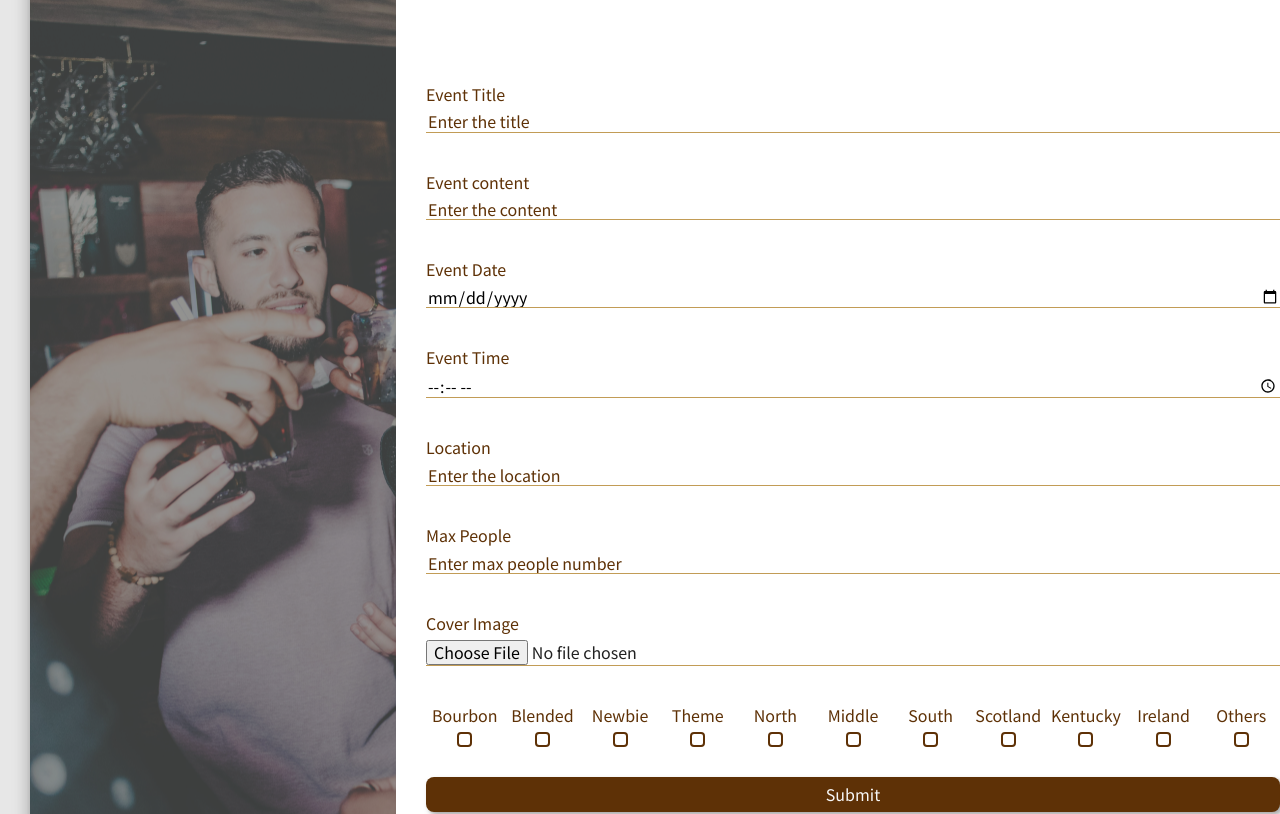
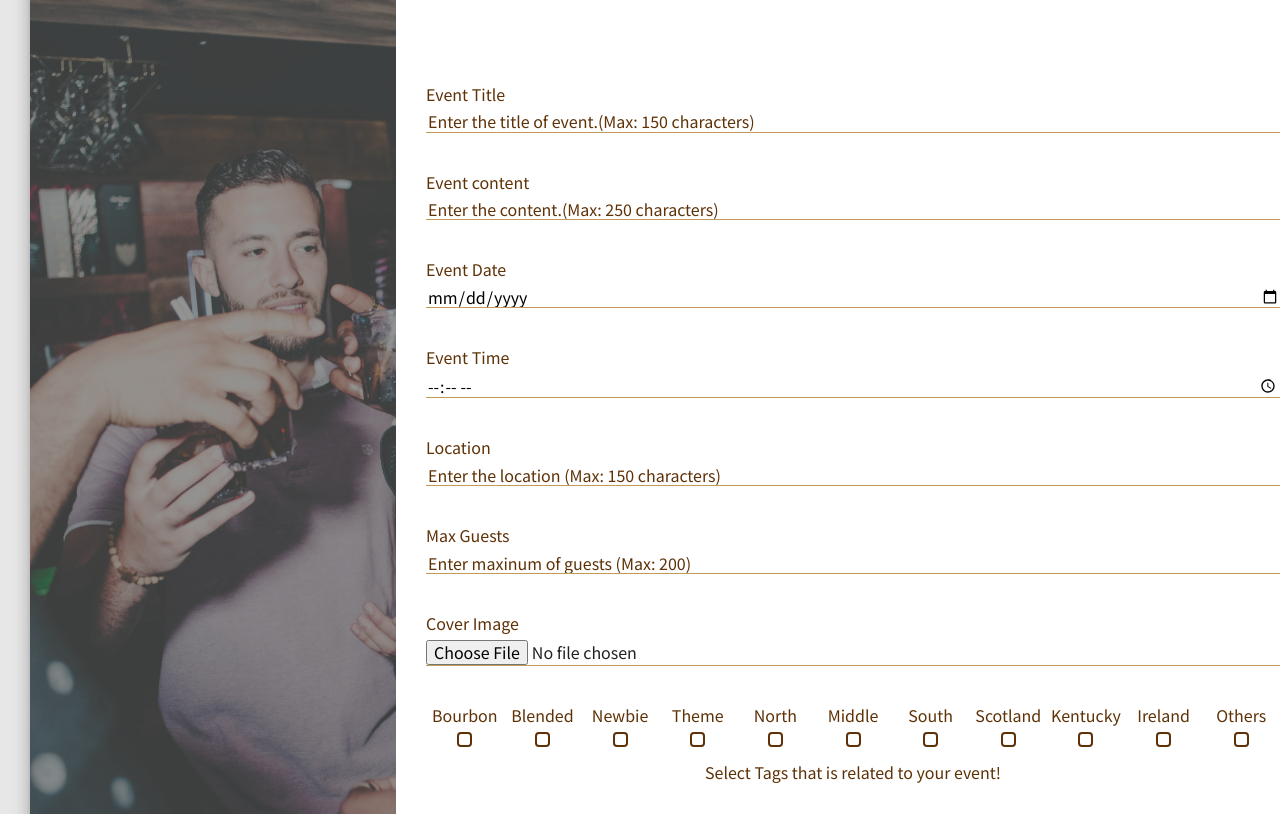
Before and after one commit to Tesiadyn/TasteBud, a React (Vite) app: page /newEvent in a window 1280 px wide. Shown: the part 270-1084 px from the top of the page. Built offline with nearby package versions, Linux system fonts and the light colour scheme; no server answers; sample sign-in values are in the browser's storage; what ldrs would draw is missing.

Commit message:
style(newevent): added character quantity limits with event inputs

```diff
--- a/src/pages/NewEvent/NewEvent.tsx
+++ b/src/pages/NewEvent/NewEvent.tsx
@@ -10,6 +10,7 @@ import {
   TagsDiv,
   Tag,
   BannerSection,
+  HintText,
 } from "./NewEventStyle";
 import { addDoc, collection, updateDoc } from "firebase/firestore";
 import { ref, uploadBytesResumable, getDownloadURL } from "firebase/storage";
@@ -123,18 +124,20 @@ const NewEvent = () => {
             <InputLabel htmlFor="title">Event Title</InputLabel>
             <InputField
               id="title"
-              placeholder="Enter the title"
+              placeholder="Enter the title of event.(Max: 150 characters)"
               type="text"
               onChange={(e) => setTitle(e.target.value)}
               required
+              maxLength={150}
             />
             <InputLabel htmlFor="text">Event content</InputLabel>
             <InputField
               id="text"
-              placeholder="Enter the content"
+              placeholder="Enter the content.(Max: 250 characters)"
               type="text"
               onChange={(e) => setText(e.target.value)}
               required
+              maxLength={250}
             />
             <InputLabel htmlFor="date">Event Date</InputLabel>
             <InputField
@@ -156,19 +159,21 @@ const NewEvent = () => {
             <InputLabel htmlFor="location">Location</InputLabel>
             <InputField
               id="location"
-              placeholder="Enter the location"
+              placeholder="Enter the location (Max: 150 characters)"
               type="text"
               onChange={(e) => setLocation(e.target.value)}
               required
+              maxLength={150}
             />
-            <InputLabel htmlFor="number">Max People</InputLabel>
+            <InputLabel htmlFor="number">Max Guests</InputLabel>
             <InputField
               id="number"
-              placeholder="Enter max people number"
+              placeholder="Enter maxinum of guests (Max: 200)"
               type="number"
               min={1}
               onChange={(e) => setMaxParticipants(parseInt(e.target.value))}
               required
+              max={200}
             />
             <InputLabel htmlFor="pic">Cover Image</InputLabel>
             <InputField
@@ -177,6 +182,7 @@ const NewEvent = () => {
               type="file"
               onChange={(e) => setCoverImage(e.target.files?.[0] || null)}
             />
+
             <TagsDiv>
               <Tag>
                 <InputLabel>Bourbon</InputLabel>
@@ -290,6 +296,7 @@ const NewEvent = () => {
                 />
               </Tag>
             </TagsDiv>
+            <HintText>Select Tags that is related to your event!</HintText>
             <SubmitButton>Submit</SubmitButton>
           </InputForm>
         </FormSection>
--- a/src/pages/NewEvent/NewEventStyle.tsx
+++ b/src/pages/NewEvent/NewEventStyle.tsx
@@ -83,3 +83,7 @@ export const Tag = styled.div`
   text-align: center;
   flex: 1;
 `;
+export const HintText = styled.p`
+  color: #5e3106;
+  text-align: center;
+`
```
